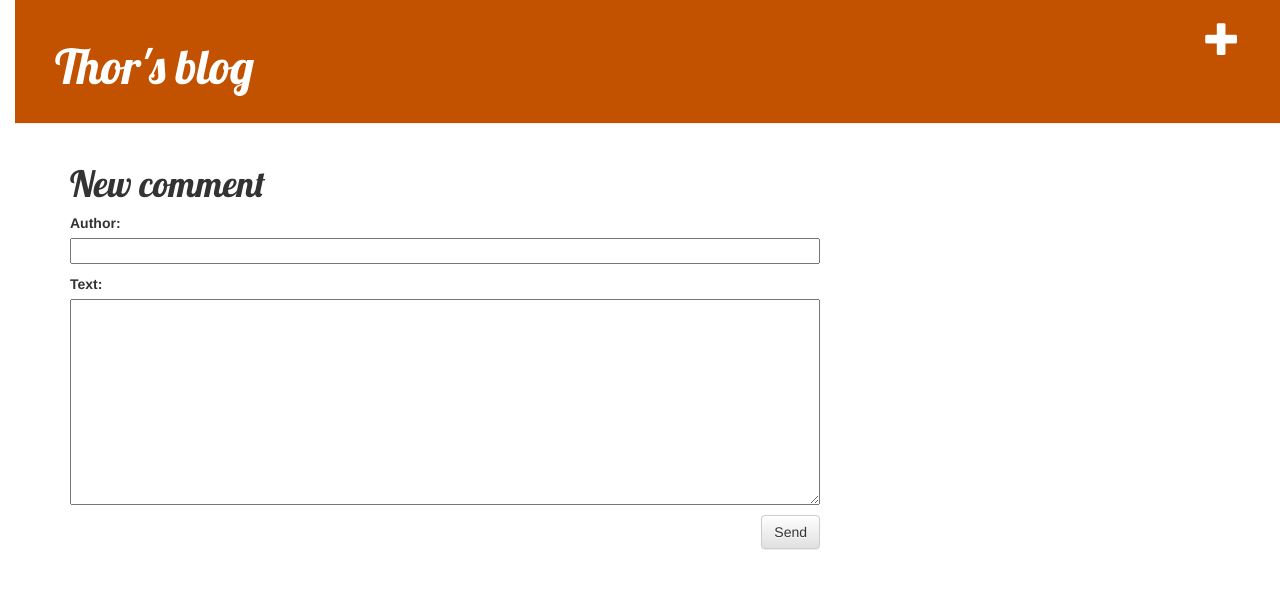
After one commit to thor-ozaki/my-first-blog, a Django app: page /post/1/comment/ in a window 1280 px wide. The commit adds this page. Shown: the top 589 px of the page. Run offline with Django 3.2, Linux system fonts and the light colour scheme; tables that the repository leaves empty hold one stand-in row (values such as "Sample post"); some libraries are stand-ins or nearby versions.

Commit message:
Added view and template for detailed blog post as well as CSS for the site.

```diff
--- a/blog/admin.py
+++ b/blog/admin.py
@@ -1,4 +1,5 @@
 from django.contrib import admin
-from .models import Post
+from .models import Post, Comment
 
 admin.site.register(Post)
+admin.site.register(Comment)
--- a/blog/forms.py
+++ b/blog/forms.py
@@ -1,9 +1,15 @@
 from django import forms
 
-from .models import Post
+from .models import Post, Comment
 
 class PostForm(forms.ModelForm):
 
     class Meta:
         model = Post
         fields = ('title', 'text',)
+
+class CommentForm(forms.ModelForm):
+
+    class Meta:
+        model = Comment
+        fields = ('author', 'text',)
--- a/blog/models.py
+++ b/blog/models.py
@@ -16,3 +16,18 @@ class Post(models.Model):
 
     def __str__(self):
         return self.title
+
+
+
+class Comment(models.Model):
+    post = models.ForeignKey('blog.Post', on_delete=models.CASCADE, related_name='comments')
+    author = models.CharField(max_length=200)
+    text = models.TextField()
+    created_date = models.DateTimeField(default=timezone.now)
+    approved_comment = models.BooleanField(default=False)
+
+    def approve(self):
+        self.approved_comment = True
+        self.save()
+def approved_comments(self):
+    return self.comments.filter(approved_comment=True)
--- a/blog/static/css/blog.css
+++ b/blog/static/css/blog.css
@@ -51,3 +51,7 @@ h1, h2, h3, h4 {
 .post h2 a, .post h2 a:visited {
     color: #000000;
 }
+
+.comment {
+    margin: 20px 0px 20px 20px;
+}
--- /dev/null
+++ b/blog/templates/blog/add_comment_to_post.html
@@ -0,0 +1,9 @@
+{% extends 'blog/base.html' %}
+
+{% block content %}
+    <h1>New comment</h1>
+    <form method="POST" class="post-form">{% csrf_token %}
+        {{ form.as_p }}
+        <button type="submit" class="save btn btn-default">Send</button>
+    </form>
+{% endblock %}
--- a/blog/templates/blog/base.html
+++ b/blog/templates/blog/base.html
@@ -1,7 +1,7 @@
 {% load static %}
 <html>
     <head>
-        <title>Django Girls blog</title>
+        <title>Thor's blog</title>
         <link rel="stylesheet" href="//maxcdn.bootstrapcdn.com/bootstrap/3.2.0/css/bootstrap.min.css">
         <link rel="stylesheet" href="//maxcdn.bootstrapcdn.com/bootstrap/3.2.0/css/bootstrap-theme.min.css">
         <link href='//fonts.googleapis.com/css?family=Lobster&subset=latin,latin-ext' rel='stylesheet' type='text/css'>
@@ -14,7 +14,7 @@
               <a href="{% url 'post_new' %}" class="top-menu"><span class="glyphicon glyphicon-plus"></span></a>
               <a href="{% url 'post_draft_list' %}" class="top-menu"><span class="glyphicon glyphicon-edit"></span></a>
             {% endif %}
-            <h1><a href="/">Django Girls Blog</a></h1>
+            <h1><a href="/">Thor's blog</a></h1>
         </div>
         <div class="content container">
             <div class="row">
--- a/blog/templates/blog/post_list.html
+++ b/blog/templates/blog/post_list.html
@@ -8,6 +8,7 @@
             </div>
             <h2><a href="{% url 'post_detail' pk=post.pk %}">{{ post.title }}</a></h2>
             <p>{{ post.text|linebreaksbr }}</p>
+            <a href="{% url 'post_detail' pk=post.pk %}">Comments: {{ post.approved_comments.count }}</a>
         </div>
     {% endfor %}
 {% endblock %}
--- a/blog/urls.py
+++ b/blog/urls.py
@@ -8,4 +8,8 @@ urlpatterns = [
     path('post/<int:pk>/edit/', views.post_edit, name='post_edit'),
     path('post/<pk>/publish/', views.post_publish, name='post_publish'),
     path('drafts/', views.post_draft_list, name='post_draft_list'),
+    path('post/<pk>/remove/', views.post_remove, name='post_remove'),
+    path('post/<int:pk>/comment/', views.add_comment_to_post, name='add_comment_to_post'),
+    path('comment/<int:pk>/approve/', views.comment_approve, name='comment_approve'),
+    path('comment/<int:pk>/remove/', views.comment_remove, name='comment_remove'),
 ]
--- a/blog/views.py
+++ b/blog/views.py
@@ -1,8 +1,9 @@
+from .models import Post, Comment
 from django.shortcuts import render, redirect
 from django.utils import timezone
 from .models import Post
 from django.shortcuts import render, get_object_or_404
-from .forms import PostForm
+from .forms import PostForm, CommentForm
 
 def post_list(request):
     posts = Post.objects.filter(published_date__lte=timezone.now()).order_by('published_date')
@@ -44,3 +45,33 @@ def post_publish(request, pk):
     post = get_object_or_404(Post, pk=pk)
     post.publish()
     return redirect('post_detail', pk=pk)
+
+def post_remove(request, pk):
+    post = get_object_or_404(Post, pk=pk)
+    post.delete()
+    return redirect('post_list')
+
+def add_comment_to_post(request, pk):
+    post = get_object_or_404(Post, pk=pk)
+    if request.method == "POST":
+        form = CommentForm(request.POST)
+        if form.is_valid():
+            comment = form.save(commit=False)
+            comment.post = post
+            comment.save()
+            return redirect('post_detail', pk=post.pk)
+    else:
+        form = CommentForm()
+    return render(request, 'blog/add_comment_to_post.html', {'form': form})
+
+
+def comment_approve(request, pk):
+    comment = get_object_or_404(Comment, pk=pk)
+    comment.approve()
+    return redirect('post_detail', pk=comment.post.pk)
+
+
+def comment_remove(request, pk):
+    comment = get_object_or_404(Comment, pk=pk)
+    comment.delete()
+    return redirect('post_detail', pk=comment.post.pk)
```
Also changed, not shown: blog/templates/blog/post_detail.html (+24 -0 lines), blog/migrations/0002_comment.py (added).
